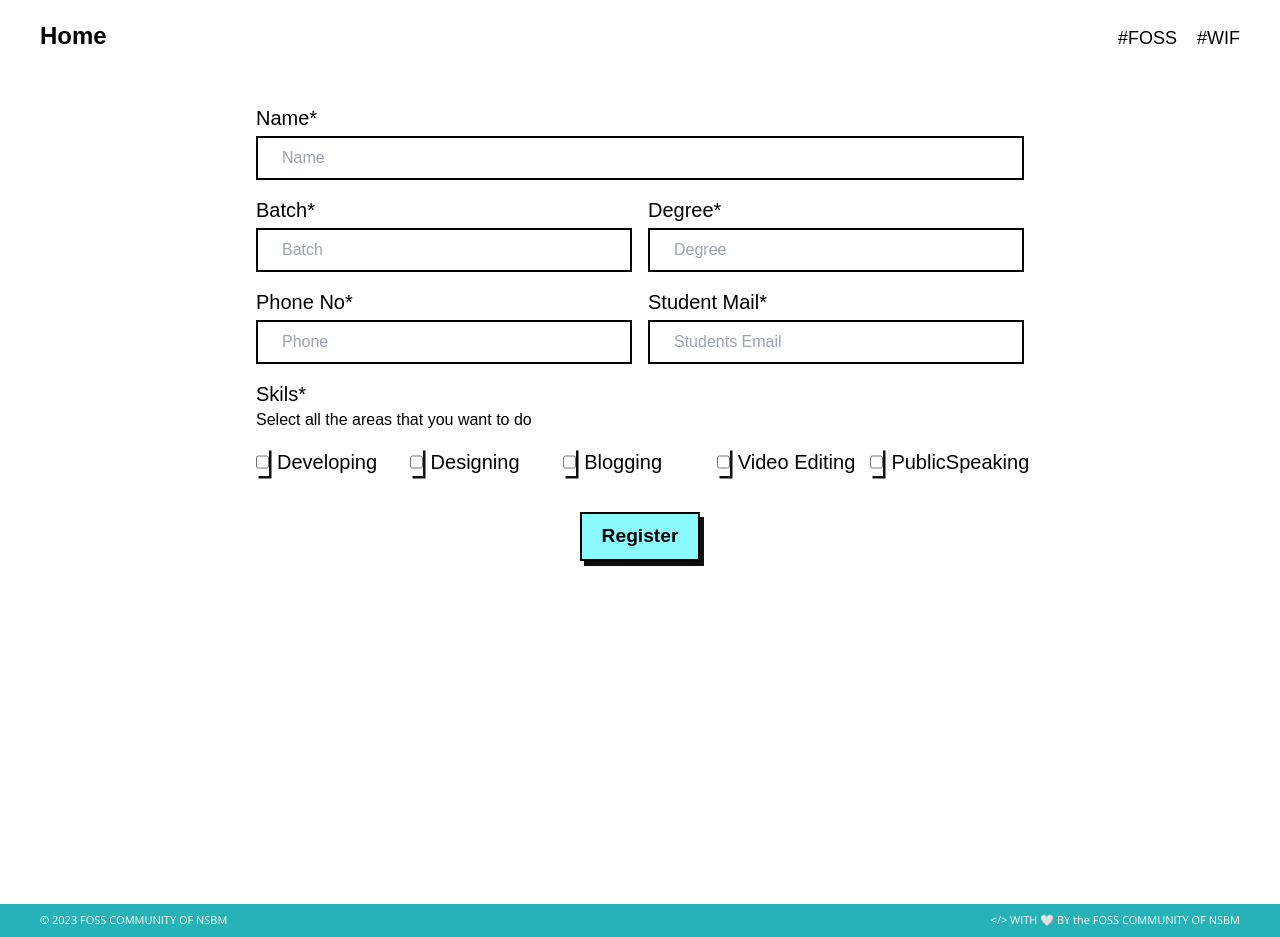
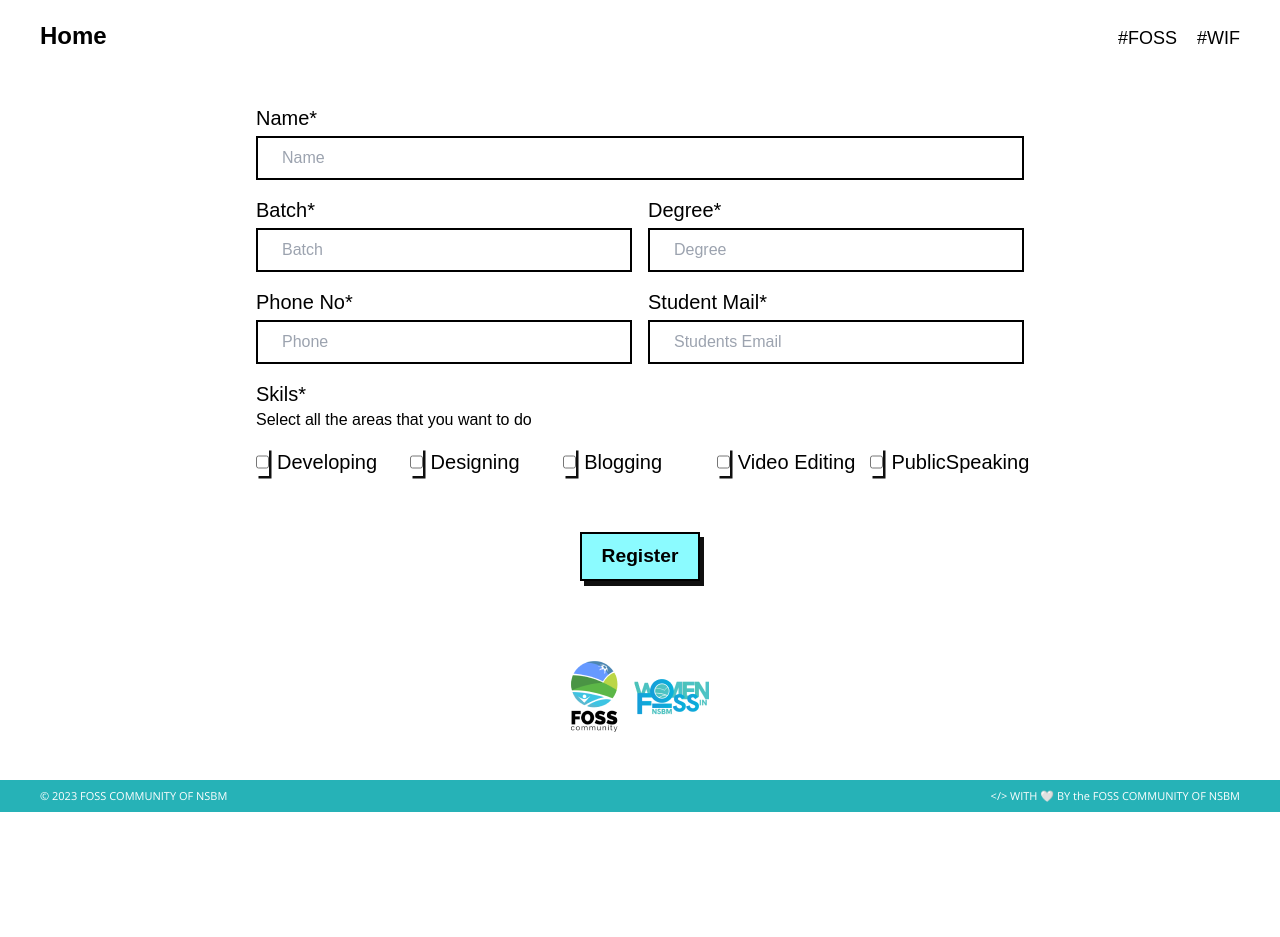
Before and after one commit to fossnsbm/WIF-Volunteer-Registration, a React (Vite) app: page /register in a window 1280 px wide. After the commit the page ends 812 px from the top, so only its background shows below. Built offline with nearby package versions, Linux system fonts and the light colour scheme; a web font is replaced by a local one.

Commit message:
fix: Margin Issues

```diff
--- a/src/components/Footer.jsx
+++ b/src/components/Footer.jsx
@@ -4,7 +4,7 @@ function Footer() {
   return (
     <>
       <>
-      <footer className="w-full  bottom-0 md:flex md:flex-col">
+      <footer className="w-full bottom-0 md:flex md:flex-col">
         <div className="bg-[#26B2B7] flex flex-col justify-center md:flex-row md:justify-between text-white px-10 py-2 font-openSans text-[11px] ">
           <div className="text-center md:text-left lg:text-left">
             © 2023 FOSS COMMUNITY OF NSBM
--- a/src/pages/Home.jsx
+++ b/src/pages/Home.jsx
@@ -5,7 +5,7 @@ import { Link } from "react-router-dom";
 
 function Home() {
   return (
-    <div className="relative">
+    <div className="min-h-screen flex flex-col">
       <seciton>
         <NavBar />
         <div className="pl-10 lg:flex lg:flex:row">
@@ -62,7 +62,10 @@ function Home() {
           </div>
         </div>
       </seciton>
+      <div className="mt-auto">
       <Footer />
+
+      </div>
     </div>
   );
 }
--- a/src/pages/Register.jsx
+++ b/src/pages/Register.jsx
@@ -31,12 +31,13 @@ function Register() {
   };
 
   return (
-    <div>
+    <div className="min-h-screen flex flex-col">
       <NavBar />
-      <div className="relative min-h-screen">
+      <div className="relative h-auto">
+        <div className="flex flex-col">
           <div className="my-8 w-full flex justify-center">
             <form
-            className="flex flex-col gap-4 md:w-[60%]"
+              className="flex flex-col gap-4 md:w-[60%] "
               onSubmit={handleSubmit}
             >
               <div className="flex flex-col">
@@ -164,7 +165,7 @@ function Register() {
                 value="Register"
                 className="btn-primary mt-5 mb-12 md:hidden"
               />
-            <div className="justify-center w-full hidden md:flex">
+              <div className="justify-center w-full hidden md:flex mt-5">
                 <input
                   type="submit"
                   value="Register"
@@ -173,8 +174,23 @@ function Register() {
               </div>
             </form>
           </div>
+
+          <div className="flex w-full flex-col items-center mb-12">
+            <div className="flex gap-4">
+              <img src="/FOSSlogo.png" alt="FOSS logo" />
+              <img
+                className="h-[2.3rem] my-auto"
+                src="/WIFlogo.png"
+                alt="Women In FOSS logo"
+              />
             </div>
+          </div>
+        </div>
+      </div>
+
+      <div className=" w-full mt-auto">
         <Footer />
+      </div>
     </div>
   );
 }
```
Also changed, not shown: src/index.css (line endings or trailing spaces). Lines whose indentation alone changed are shown as unchanged.
